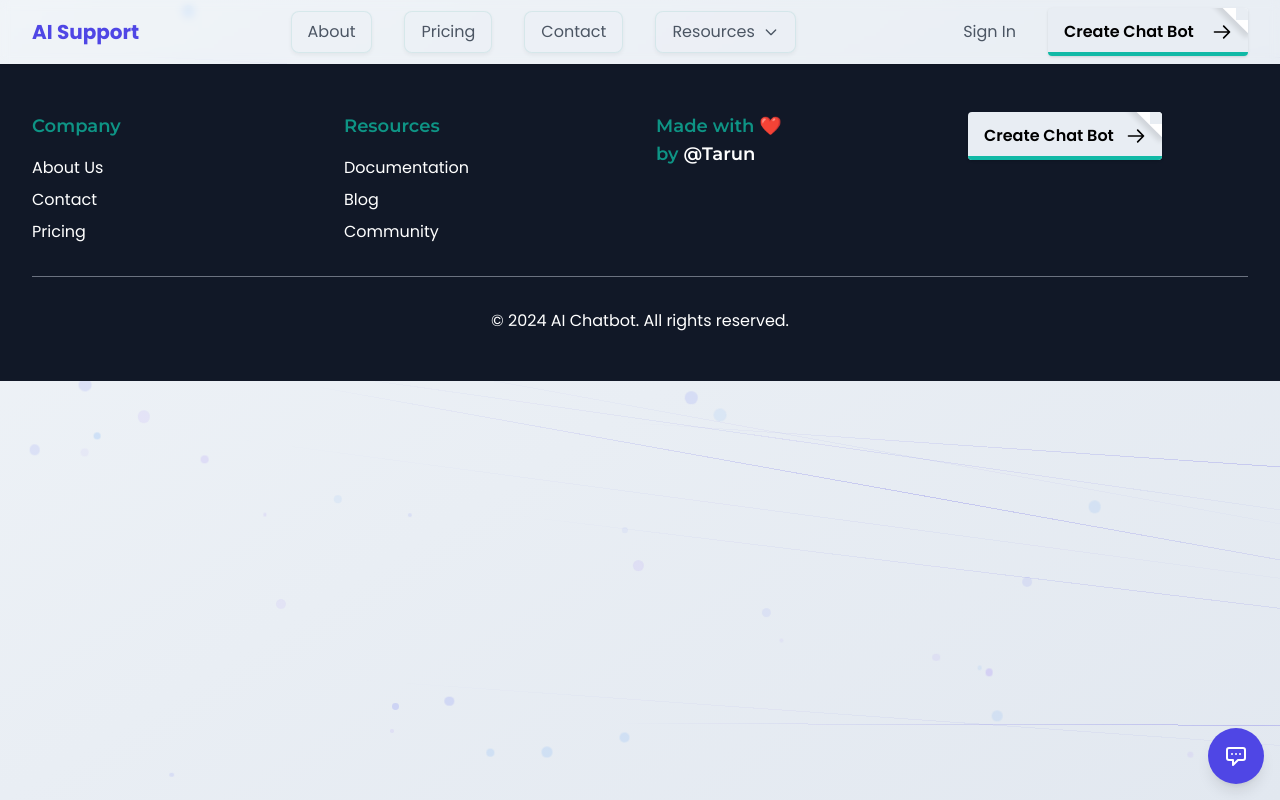
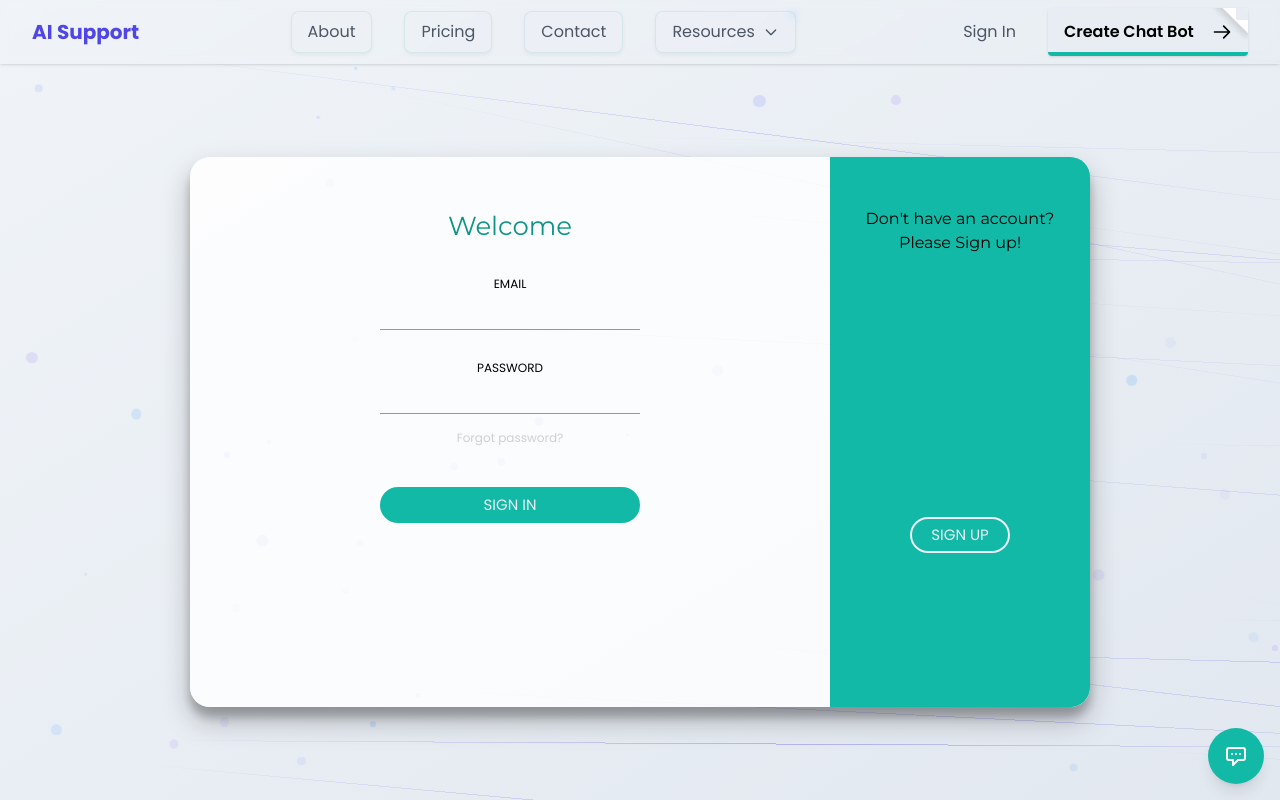
Before and after one commit to tarunpa1998/chat-bot-service, a Vue app: page /auth in a window 1280 px wide. Shown: the top 800 px of the page. Built offline with nearby package versions, Linux system fonts and the light colour scheme.

Commit message:
main commit

```diff
--- a/src/App.vue
+++ b/src/App.vue
@@ -13,13 +13,14 @@
             <NavigationMenu />
           </div>
           <div class="flex items-center space-x-4">
-            <router-link to="/login" class="sign-in-button">Sign In</router-link>
-            <CustomButton
-              text="Create Chat Bot"
-              hoverText="Start For Free"
-              @click="handleCreateChatBot"
-              class="fixed-width-button"
-            />
+            <router-link to="/auth" class="sign-in-button">Sign In</router-link>
+            <router-link to="/auth">
+              <CustomButton
+                text="Create Chat Bot"
+                hoverText="Start For Free"
+                class="fixed-width-button"
+              />
+            </router-link>
           </div>
         </div>
       </div>
@@ -47,10 +48,6 @@ import Footer from './components/Footer.vue';
 import CustomButton from './components/CustomButton.vue';
 
 const showChat = ref(true);
-
-const handleCreateChatBot = () => {
-  console.log('Create Chat Bot clicked');
-};
 </script>
 
 <style>
--- a/src/components/ChatWidget.vue
+++ b/src/components/ChatWidget.vue
@@ -2,8 +2,8 @@
   <div class="fixed bottom-4 right-4 z-50">
     <Transition name="slide">
       <div v-if="isOpen" class="bg-white rounded-lg shadow-xl w-96 h-[500px] flex flex-col">
-        <div class="p-4 bg-indigo-600 text-white rounded-t-lg flex justify-between items-center">
-          <h3 class="font-semibold">Customer Support</h3>
+        <div class="p-4 bg-black text-white rounded-t-lg flex justify-between items-center">
+          <h3 class="font-semibold"><span class="text-white">Customer Support</span></h3>
           <button @click="toggleChat" class="text-white hover:text-gray-200 transition-colors duration-200">
             <span class="sr-only">Close chat</span>
             <svg class="h-6 w-6" fill="none" viewBox="0 0 24 24" stroke="currentColor">
@@ -31,7 +31,7 @@
             />
             <button
               type="submit"
-              class="bg-indigo-600 text-white px-4 py-2 rounded-lg hover:bg-indigo-700 transition-colors duration-200"
+              class="bg-primary-600 text-white px-4 py-2 rounded-lg hover:bg-black transition-colors duration-200"
             >
               Send
             </button>
@@ -43,7 +43,7 @@
     <button
       v-if="!isOpen"
       @click="toggleChat"
-      class="bg-indigo-600 text-white p-4 rounded-full shadow-lg hover:bg-indigo-700 transition-colors duration-200"
+      class="bg-primary-500 text-white p-4 rounded-full shadow-lg hover:bg-gray-300 transition-colors duration-200"
     >
       <svg class="h-6 w-6" fill="none" viewBox="0 0 24 24" stroke="currentColor">
         <path stroke-linecap="round" stroke-linejoin="round" stroke-width="2" d="M8 10h.01M12 10h.01M16 10h.01M9 16H5a2 2 0 01-2-2V6a2 2 0 012-2h14a2 2 0 012 2v8a2 2 0 01-2 2h-5l-5 5v-5z" />
--- a/src/components/navigation/HoverMenu.vue
+++ b/src/components/navigation/HoverMenu.vue
@@ -42,19 +42,19 @@
 <script setup lang="ts">
 import { ref, computed } from 'vue';
 
-// Define component props
+
 const props = defineProps<{
   title: string;
   href?: string; // External link
   to?: string; // Vue Router link
 }>();
 
-// Computed properties
+
 const hasSubmenu = computed(() => !props.href && !props.to);
 const isExternalLink = computed(() => !!props.href);
 const linkType = computed(() => (props.href ? 'a' : props.to ? 'router-link' : 'button'));
 
-// Reactive state
+
 const isOpen = ref(false);
 let closeTimeout: ReturnType<typeof setTimeout> | null = null;
 
--- a/src/main.ts
+++ b/src/main.ts
@@ -18,6 +18,9 @@ import './style.css';
 
 // Import ScrollReveal component
 import ScrollReveal from './components/ScrollReveal.vue';
+
+// Import AuthContainer component
+import AuthContainer from './views/AuthContainer.vue';
 
 // Routes
 import Home from './views/Home.vue';
@@ -47,7 +50,8 @@ const router = createRouter({
     { path: '/resources', name: 'resources', component: Resources },
     { path: '/resources/blog', name: 'blog', component: Resources },
     { path: '/resources/docs', name: 'docs', component: Resources },
-    { path: '/resources/community', name: 'community', component: Resources }
+    { path: '/resources/community', name: 'community', component: Resources },
+    { path: '/auth', name: 'auth', component: AuthContainer } // New route for AuthContainer
   ]
 });
 
--- /dev/null
+++ b/src/views/AuthContainer.vue
@@ -0,0 +1,343 @@
+<template>
+    <div class="auth-container">
+      <BreathingBackground />
+      <div class="cont" :class="{ 's--signup': isSignUp }">
+        <div class="form sign-in">
+          <h2>Welcome</h2>
+          <label>
+            <span>Email</span>
+            <input type="email" v-model="email" />
+          </label>
+          <label>
+            <span>Password</span>
+            <input type="password" v-model="password" />
+          </label>
+          <p class="forgot-pass">Forgot password?</p>
+          <button type="button" class="submit" @click="signIn">Sign In</button>
+        </div>
+        <div class="sub-cont">
+          <div class="img">
+            <div class="img__text m--up">
+              <h3>Don't have an account? Please Sign up!</h3>
+            </div>
+            <div class="img__text m--in">
+              <h3>If you already have an account, just sign in.</h3>
+            </div>
+            <div class="img__btn" @click="toggleSignUp">
+              <span class="m--up">Sign Up</span>
+              <span class="m--in">Sign In</span>
+            </div>
+          </div>
+          <div class="form sign-up">
+            <h2>Create your Account</h2>
+            <label>
+              <span>Name</span>
+              <input type="text" v-model="name" />
+            </label>
+            <label>
+              <span>Email</span>
+              <input type="email" v-model="email" />
+            </label>
+            <label>
+              <span>Password</span>
+              <input type="password" v-model="password" />
+            </label>
+            <button type="button" class="submit" @click="signUp">Sign Up</button>
+          </div>
+        </div>
+      </div>
+    </div>
+  </template>
+
+  <script setup lang="ts">
+  import { ref } from 'vue';
+  import BreathingBackground from '../components/BreathingBackground.vue';
+
+  const isSignUp = ref(false);
+  const email = ref('');
+  const password = ref('');
+  const name = ref('');
+
+  const toggleSignUp = () => {
+    isSignUp.value = !isSignUp.value;
+  };
+
+  const signIn = () => {
+    // Implement sign in logic
+    console.log('Signing in', { email: email.value, password: password.value });
+  };
+
+  const signUp = () => {
+    // Implement sign up logic
+    console.log('Signing up', { name: name.value, email: email.value, password: password.value });
+  };
+  </script>
+
+  <<style scoped>
+  .auth-container {
+    display: flex;
+    justify-content: center;
+    align-items: center;
+    min-height: calc(100vh - 64px);
+    padding: 20px;
+    position: relative;
+    z-index: 1;
+  }
+
+  .cont {
+    position: relative;
+    width: 900px;
+    height: 550px;
+    background: rgba(255, 255, 255, 0.8);
+    box-shadow: 0 14px 28px rgba(0, 0, 0, 0.25), 0 10px 10px rgba(0, 0, 0, 0.22);
+    border-radius: 20px;
+    overflow: hidden;
+  }
+
+
+  input,
+  button {
+    background: none;
+    font-family: 'Poppins', sans-serif;
+  }
+
+  h1, h2, h3, h4, h5, h6 {
+    font-family: 'Montserrat', sans-serif;
+    color: #000000;
+  }
+
+  .form {
+    position: relative;
+    width: 640px;
+    height: 100%;
+    transition: transform 1.2s ease-in-out;
+    padding: 50px 30px 0;
+  }
+
+  .sub-cont {
+    overflow: hidden;
+    position: absolute;
+    left: 640px;
+    top: 0;
+    width: 900px;
+    height: 100%;
+    padding-left: 260px;
+    background: #ebeff5;
+    transition: transform 1.2s ease-in-out;
+  }
+
+  .cont.s--signup .sub-cont {
+    transform: translate3d(-640px, 0, 0);
+  }
+
+  button {
+    display: block;
+    margin: 0 auto;
+    width: 260px;
+    height: 36px;
+    border-radius: 30px;
+    color: #ebeff5;
+    font-size: 15px;
+    cursor: pointer;
+    background-color: #11b9a6;
+    transition: all 0.3s ease-in-out;
+  }
+
+  button:hover {
+    background-color: #0e9485;
+  }
+
+  .img {
+    overflow: hidden;
+    z-index: 2;
+    position: absolute;
+    left: 0;
+    top: 0;
+    width: 260px;
+    height: 100%;
+    padding-top: 360px;
+  }
+
+  .img:before {
+    content: '';
+    position: absolute;
+    right: 0;
+    top: 0;
+    width: 900px;
+    height: 100%;
+    background-color: #bcc1c8;
+    opacity: .8;
+    transition: transform 1.2s ease-in-out;
+  }
+
+  .img:after {
+    content: '';
+    position: absolute;
+    left: 0;
+    top: 0;
+    width: 100%;
+    height: 100%;
+    background: #11b9a6;
+  }
+
+  .cont.s--signup .img:before {
+    transform: translate3d(640px, 0, 0);
+  }
+
+  .img__text {
+    z-index: 2;
+    position: absolute;
+    left: 0;
+    top: 50px;
+    width: 100%;
+    padding: 0 20px;
+    text-align: center;
+    color: #ebeff5;
+    transition: transform 1.2s ease-in-out;
+  }
+
+  .cont.s--signup .img__text.m--up {
+    transform: translateX(520px);
+  }
+
+  .img__text.m--in {
+    transform: translateX(-520px);
+  }
+
+  .cont.s--signup .img__text.m--in {
+    transform: translateX(0);
+    color: rgb(216, 110, 43);
+  }
+
+  .img__btn {
+    overflow: hidden;
+    z-index: 2;
+    position: relative;
+    width: 100px;
+    height: 36px;
+    margin: 0 auto;
+    background: transparent;
+    color: #ebeff5;
+    text-transform: uppercase;
+    font-size: 15px;
+    cursor: pointer;
+    transition: all 0.3s ease-in-out;
+  }
+
+  .img__btn:after {
+    content: '';
+    z-index: 2;
+    position: absolute;
+    left: 0;
+    top: 0;
+    width: 100%;
+    height: 100%;
+    border: 2px solid #ebeff5;
+    border-radius: 30px;
+    transition: all 0.3s ease-in-out;
+  }
+
+  .img__btn:hover:after {
+    background-color: rgba(255, 255, 255, 0.1);
+  }
+
+  .img__btn span {
+    position: absolute;
+    left: 0;
+    top: 0;
+    display: flex;
+    justify-content: center;
+    align-items: center;
+    width: 100%;
+    height: 100%;
+    transition: transform 1.2s;
+  }
+
+  .img__btn span.m--in {
+    transform: translateY(-72px);
+  }
+
+  .cont.s--signup .img__btn span.m--in {
+    transform: translateY(0);
+  }
+
+  .cont.s--signup .img__btn span.m--up {
+    transform: translateY(72px);
+  }
+
+  h2 {
+    width: 100%;
+    font-size: 26px;
+    text-align: center;
+    color: #0e9485;
+  }
+
+  label {
+    display: block;
+    width: 260px;
+    margin: 25px auto 0;
+    text-align: center;
+  }
+
+  label span {
+    font-size: 12px;
+    color: #000000;
+    text-transform: uppercase;
+  }
+
+  input {
+    display: block;
+    width: 100%;
+    margin-top: 5px;
+    padding-bottom: 5px;
+    font-size: 16px;
+    border-bottom: 1px solid rgba(0, 0, 0, 0.4);
+    text-align: center;
+  }
+
+  .forgot-pass {
+    margin-top: 15px;
+    text-align: center;
+    font-size: 12px;
+    color: #cfcfcf;
+  }
+
+  .submit {
+    margin-top: 40px;
+    margin-bottom: 20px;
+    background: #11b9a6;
+    text-transform: uppercase;
+  }
+
+  .submit:hover {
+    background: #0e9485;
+  }
+
+  .fb-btn {
+    border: 2px solid #d3dae9;
+
+  }
+
+  .fb-btn span {
+    font-weight: bold;
+    color: #455a81;
+  }
+
+  .sign-in {
+    transition-timing-function: ease-out;
+  }
+
+  .cont.s--signup .sign-in {
+    transition-timing-function: ease-in-out;
+    transition-duration: 1.2s;
+    transform: translate3d(640px, 0, 0);
+  }
+
+  .sign-up {
+    transform: translate3d(-900px, 0, 0);
+  }
+
+  .cont.s--signup .sign-up {
+    transform: translate3d(0, 0, 0);
+  }
+  </style>
```
Also changed, not shown: src/views/Contact.vue (+7 -7 lines).
